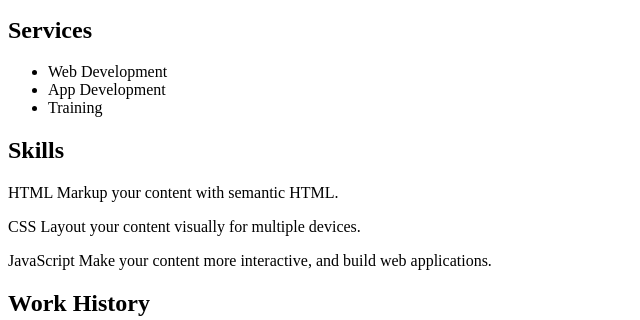
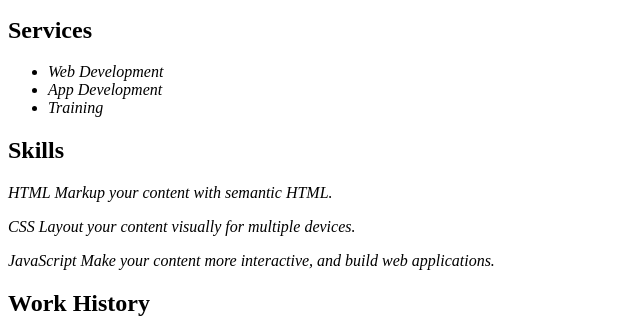
Before and after one commit to NicolasOmar/html-css-practice, a website: page 2-styling/index.html in a window 1280 px wide. Shown: the part 603-923 px from the top of the page, 0-640 px from the left. Drawn offline with Linux system fonts and the light colour scheme.

Commit message:
fix: Understanding of universal and attribute selectors

```diff
--- a/2-styling/index.html
+++ b/2-styling/index.html
@@ -1,27 +1,27 @@
 <!-- DOCTYPE help to start rendering the .html file as a html document -->
 <!DOCTYPE html>
 <!--
-  - html represent the root of html document
+  - <html> represent the root of html document
   - lang reperesents document's main language
 -->
 <html lang="en">
-  <!-- head is document's collection of metadata -->
+  <!-- <head> is document's collection of metadata -->
   <head>
     <meta charset="UTF-8">
-    <!-- title represents document's title, used for bookmarks and as google search scrapling, there only can be one per document -->
+    <!-- <title> represents document's title, used for bookmarks and as google search scrapling, there only can be one per document -->
     <title>Resume of John Doe</title>
     <!--
-      You are adding a link to another resource, which is a stylesheet
+      You are adding a <link> to another resource, which is a stylesheet
       The file we are linking is considered a author stylesheet because is related to author's work
     -->
     <link rel="stylesheet" href="./styles.css">
   </head>
 
-  <!-- here goes all the content of the document-->
+  <!-- Here goes all the content of the document-->
   <body>
-    <!-- nav is used to define navigation sections where the user will be delivered to other sites or sections of same site -->
+    <!-- <nav> is used to define navigation sections where the user will be delivered to other sites or sections of same site -->
     <nav>
-      <!-- Using a # at the beginning of href, you will point the link to page's fragment, which can be located on section's id -->
+      <!-- Using a '#' at the beginning of href, you will point the link to page's fragment, which can be located on section's id -->
       <ul>
         <li>
           <a href="#aboutme">About Me</a>
@@ -49,23 +49,23 @@
         </li>
       </ul>
     </nav>
-    <!-- A main components reffers to the dominant part of a document and it can only be one per document (actually can be more than one, but the rest should been hidden from the one is shown) -->
+    <!-- A <main> components reffers to the dominant part of a document and it can only be one per document (actually can be more than one, but the rest should been hidden from the one is shown) -->
     <main>
       <!--
-        - The h tags use phrasing content, which reffers for text
+        - The <h> tags use phrasing content, which reffers for text
         - Represent the heading of a section
-        - The element has a rank from the lesser number (highest raking) to the biggest (lowest raking) = [h1 > h2 > h3 > h4 > h5 > h6]
+        - The element has a rank from the lesser number (highest raking) to the biggest (lowest raking) = [<h1> > <h2> > <h3> > <h4> > <h5> > <h6>]
         - If you have more than 1 element with same raking, it marks 2 different sections
       -->
       <h1>Resume</h1>
 
-      <!-- Each section is a generic section of a document, should be related in a thematic way, makes sense to be part of the same section element -->
+      <!-- Each <section> is a generic section of a document, should be related in a thematic way, makes sense to be part of the same section element -->
       <section>
         <h2>John Doe</h2>
-        <!-- An addres represents the relevant contact information for its neares article or body element ancestor -->
+        <!-- An <addres> represents the relevant contact information for its neares article or body element ancestor -->
         <address>
           <p>Coder, UX Designer, and Instructor</p>
-          <!-- An association list can be implemented first with the dl tag that will wrap a set of name/value groups where the name is in the dt and the values witht he dd tags-->
+          <!-- An association list can be implemented first with the <dl> tag that will wrap a set of name/value groups where the name is in the dt and the values witht he <dd> tags-->
           <dl>
             <dt>Website</dt>
             <dd>
@@ -86,17 +86,17 @@
 
       <!-- this is a part of the document and it is self contained (because of the content)-->
       <article id="aboutme">
-        <!-- The header is used to container a content that will be shown as header of a section element -->
+        <!-- The <header> is used to container a content that will be shown as header of a section element -->
         <header>
           <h2>About Me</h2>
         </header>
-        <!-- An aside is a type of section for tangencial content that is at the side of the main content, it means is part of the section, but its another type of content -->
+        <!-- An <aside> is a type of section for tangencial content that is at the side of the main content, it means is part of the section, but its another type of content -->
         <p>
-          <!-- The em element stress emphasis of its content, changes the meaning of a sentence -->
-          <!-- The small element express a side comment that has its importance but you want to reduce its size -->
+          <!-- The <em> element stress emphasis of its content, changes the meaning of a sentence -->
+          <!-- The <small> element express a side comment that has its importance but you want to reduce its size -->
           Hi! I'm John Doe and I'm <em>happy</em> to have you as a reviewer in my repo. <aside><small>As Anthony Alicea said. Don't imitate, understand!</small></aside>
         </p>
-        <!-- The footer represetnt the footer (lowest element) of its nearest ancestor section component (in this case, the header), used to contain author info or bervose agreement details as example -->
+        <!-- The <footer> represetnt the footer (lowest element) of its nearest ancestor section component (in this case, the header), used to contain author info or bervose agreement details as example -->
         <footer>
           Contact Me
         </footer>
@@ -105,14 +105,14 @@
       <section id="services">
         <h2>Services</h2>
         <!--
-          When you want to make a list of thing where the order is not important, use ul
-          Each li represents an item
+          When you want to make a list of thing where the order is not important, use <ul>
+          Each <li> represents an item
         -->
         <!--
           On a ordered list, you have some more ways to cutomize it
           reversed is a boolean work that will reverse the order of the items from descendint to ascendint (from 1, 2, 3 to 3, 2, 1)
         -->
-        <ul>
+        <ul class="resume-list">
           <li>Web Development</li>
           <li>App Development</li>
           <li>Training</li>
@@ -122,15 +122,15 @@
       <section id="skills">
         <h2>Skills</h2>
         <!-- Each paragraph represents one or more sentences that discuss a particular topic-->
-        <p>
+        <p class="resume-list">
           HTML
           Markup your content with semantic HTML.
         </p>
-        <p>
+        <p class="resume-list">
           CSS
           Layout your content visually for multiple devices.
         </p>
-        <p>
+        <p class="resume-list">
           JavaScript
           Make your content more interactive, and build web applications.
         </p>
@@ -139,10 +139,10 @@
       <section id="workhistory">
         <h2>Work History</h2>
         <!--
-          When you have information that can be understood as tabular data (a set of values and names that you want to compare in a different way), you have the table component that divides its information in 3 sections: thead (header), tbody (body) and tfoot (footer)
-          thead is where the heads of each row will be places
-          tbody is where you have a set of tr (or table rows) where each one has an amount of td (or table cells) equivalent to the numbers of rows setted on the header
-          tfoot is where the user will want to see summray data, that can be showed as is wanted.
+          When you have information that can be understood as tabular data (a set of values and names that you want to compare in a different way), you have the <table> component that divides its information in 3 sections: <thead> (header), <tbody> (body) and <tfoot> (footer)
+          - thead is where the heads of each row will be places
+          - tbody is where you have a set of tr (or table rows) where each one has an amount of td (or table cells) equivalent to the numbers of rows setted on the header
+          - tfoot is where the user will want to see summray data, that can be showed as is wanted.
         -->
         <table>
           <thead>
@@ -186,20 +186,20 @@
         <h2>Testimonials</h2>
         <!--
           When you want to write a quote, its best practice is to avoid putting raw text without any element
-          A element as a parapgraph (p) will give better context of when a text is part of the quote or nor (in negative case, when you add quoter's name outside quote itself)
+          A element as a parapgraph <p> will give better context of when a text is part of the quote or nor (in negative case, when you add quoter's name outside quote itself)
         -->
         <blockquote>
           <p>I love Tony's courses!</p>
         </blockquote>
         <blockquote>
-          <!-- The 'strong' element indicates when a text shows importance, seriouness or urgency for its content-->
+          <!-- The <strong> element indicates when a text shows importance, seriouness or urgency for its content -->
           <p>Tony's courses <strong>helped me get a job.</strong></p>
         </blockquote>
       </section>
 
       <section id="mailingaddress">
         <h2>Mailing Address</h2>
-        <!-- A br makes a line break when you want to set it in a text of several pieces but they have to be together into the same tag (like tese address lines) -->
+        <!-- A <br> makes a line break when you want to set it in a text of several pieces but they have to be together into the same tag (like tese address lines) -->
         <address>
           111 Main St.<br />
           Somewhere, NY 33333
@@ -208,15 +208,15 @@
 
       <section id="contactme">
         <h2>Contact Me</h2>
-        <!-- The action property mentions form's route where will be sending the control data inside the form -->
+        <!-- The [action] property mentions form's route where will be sending the control data inside the form -->
         <form action="contactform.html">
           <!-- In order to make a vertical-formatted form, is good to wrap every label/input pair into a <p> tag to mark a section on the form-->
           <p>
-            <!-- Label tag is used mostly to show info to the user, it relates with the input id you assign for=[field_id] -->
+            <!-- <label> tag is used mostly to show info to the user, it relates with the input id you assign for=[field_id] -->
             <label for="name">Name</label>
             <!--
-              Input tag has a lot of properties to adapt into user's need,
-              But to improve autocompletion, first you have to add the 'autocomplete' property
+              <input> tag has a lot of properties to adapt into user's need,
+              But to improve autocompletion, first you have to add the [autocomplete] property
               And after that, include its name, which will be used by user agent in order to provide the related values added by the user in previous forms
             -->
             <input type="text" name="name" id="name" autocomplete required />
@@ -224,7 +224,7 @@
 
           <p>
             <label for="email">Email</label>
-            <!-- The required property is a boolean that force user to put infomration on mentioned input -->
+            <!-- The [required] property is a boolean that force user to put infomration on mentioned input -->
             <input type="email" name="email" id="email" autocomplete required />
           </p>
 
@@ -242,9 +242,9 @@
           </p>
 
           <!--
-            A good visual and code interpretaiton of grouping several inputs/controls in a form is using a 'fieldset' tag
+            A good visual and code interpretaiton of grouping several inputs/controls in a form is using a <fieldset> tag
             The tag will draw a box to wrap all mentioned children inputs
-            A good addition to that form is the 'legend' tag, which will work as box title to reference the children inputs
+            A good addition to that form is the <legend> tag, which will work as box title to reference the children inputs
           -->
           <fieldset>
             <legend>Best Contact Time</legend>
--- a/2-styling/styles.css
+++ b/2-styling/styles.css
@@ -0,0 +1,27 @@
+/*
+  A styling file has a set of styling ruleset by selectors
+
+  - First you add the selector to change its style (before open its curly braces
+  - Then, you add the property and change in a name/value pair, this is also called a rule
+  - At last, you will write a list of rules inside a selector is a ruleset
+
+  p {
+    font-family: Roboto
+  }
+*/
+
+/* The '*' or 'universal' selector applies its styles to every elment in the browser */
+/*
+  * {
+    font-weight: bold;
+  }
+*/
+
+/*
+  The 'attribute' selector is used to be applied on those element which property has a specific value
+  - In case you want to select by a specific value, you can use something like [lang="es"], where is [variable=value]
+  - In case you sant to select those which have a token (string value) among all (like a class among several ones), use [class~="class-value"]
+*/
+[class~="resume-list"] {
+  font-style: italic;
+}
--- a/notes.txt
+++ b/notes.txt
@@ -16,9 +16,3 @@ Querystring: name/value pair string separated by unpersand (&)
 For example: /search?q=html&page=3
 
 ---
-
-A styling file has a set of styling ruleset by selectors
-
-p { --> you add the selector to change its style
-  font-family: Roboto --> you add the property and change in a name/value pair, this is also called a rule
-} --> the list of rules inside a selector is a ruleset
```
Also changed, not shown: README.md.
